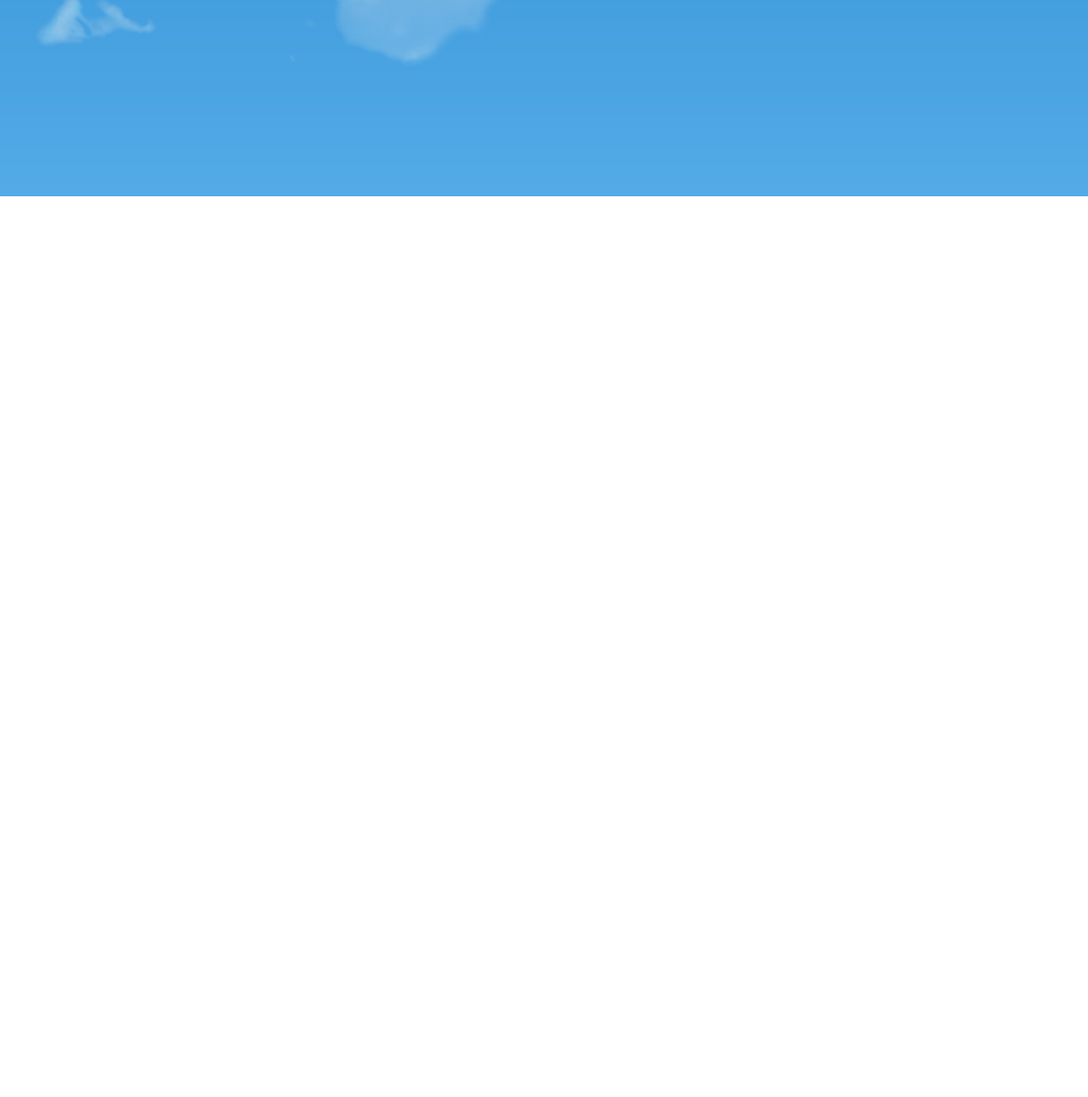
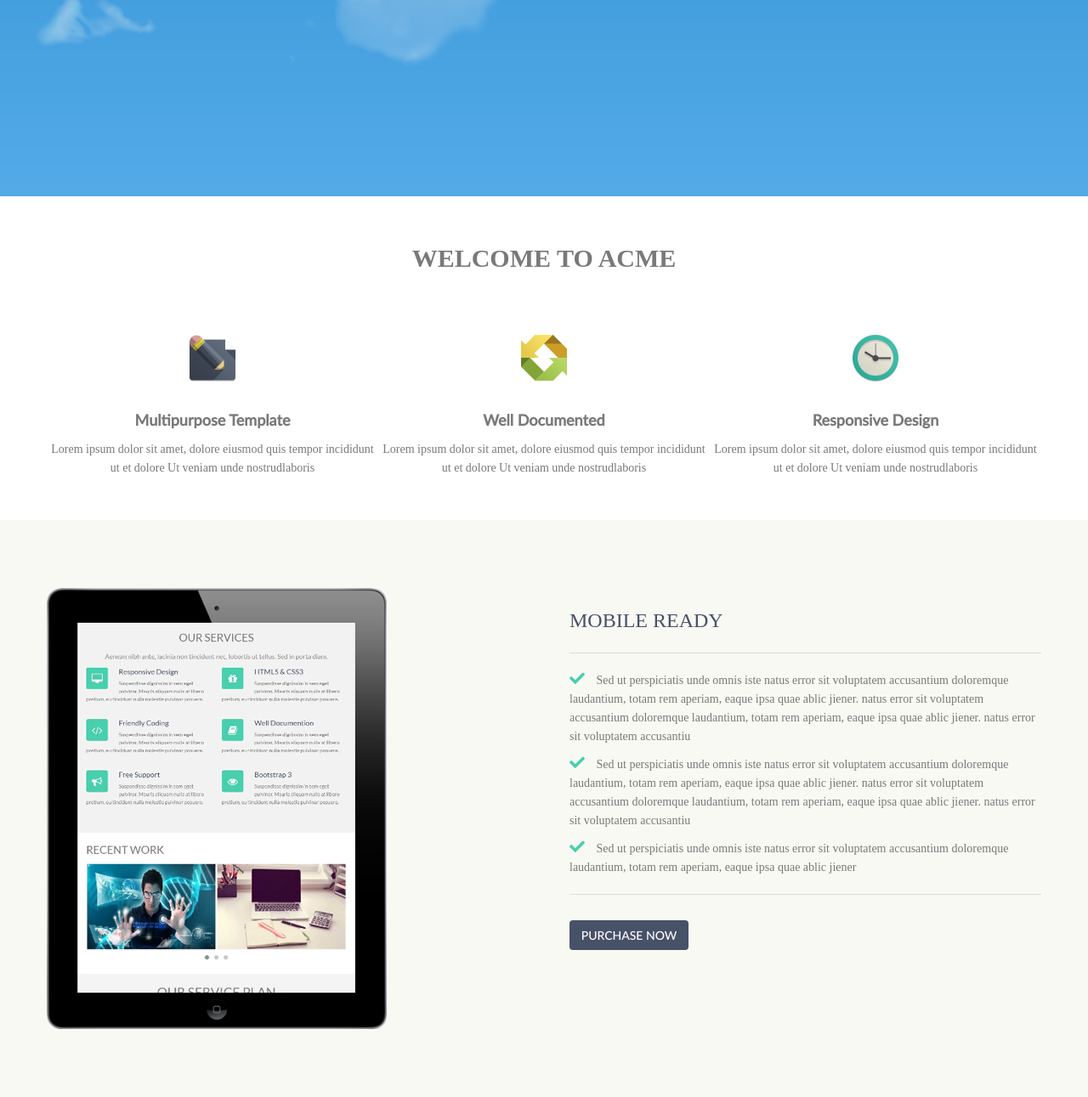
Before and after one commit to frontend90/acme, a plain HTML site: page index.html in a window 1280 px wide. Shown: the part 569-1860 px from the top of the page at 85% size. Before the commit the page ends 800 px from the top, so only its background shows below. Drawn offline with nearby package versions, Linux system fonts and the light colour scheme; files whose address does not match are found by name; a web font is replaced by a local one.

Commit message:
верстка

```diff
--- a/index.html
+++ b/index.html
@@ -268,6 +268,77 @@
   </header>
   <!-- /.header -->
 
+  <main>
+    <section class="welcome">
+      <div class="container">
+        <div class="title">
+          <h3>welcome to acme</h3>
+        </div>
+        <!-- /.title -->
+        <div class="welcome-wrap">
+          <div class="block">
+            <img src="img/welcome/1.png" alt="">
+            <h5>Multipurpose Template</h5>
+            <p>Lorem ipsum dolor sit amet, dolore eiusmod quis tempor incididunt ut et dolore Ut veniam unde
+              nostrudlaboris</p>
+          </div>
+          <!-- /.block -->
+          <div class="block">
+            <img src="img/welcome/2.png" alt="">
+            <h5>Well Documented</h5>
+            <p>Lorem ipsum dolor sit amet, dolore eiusmod quis tempor incididunt ut et dolore Ut veniam unde
+              nostrudlaboris</p>
+          </div>
+          <!-- /.block -->
+          <div class="block">
+            <img src="img/welcome/3.png" alt="">
+            <h5>Responsive Design</h5>
+            <p>Lorem ipsum dolor sit amet, dolore eiusmod quis tempor incididunt ut et dolore Ut veniam unde
+              nostrudlaboris</p>
+          </div>
+          <!-- /.block -->
+        </div>
+        <!-- /.welcome-wrap -->
+      </div>
+      <!-- /.container -->
+    </section>
+    <!-- /.welcome -->
+    <section class="ready">
+      <div class="container">
+        <div class="ready-wrap">
+          <div class="img">
+            <img src="img/ready/tab1.png" alt="">
+          </div>
+          <!-- /.img -->
+          <div class="content">
+            <h5>mobile ready</h5>
+            <div class="desc">
+              <p><i class="fas fa-check"></i> Sed ut perspiciatis unde omnis iste natus error sit voluptatem accusantium
+                doloremque laudantium, totam rem aperiam, eaque ipsa quae ablic jiener. natus error sit voluptatem
+                accusantium doloremque laudantium, totam rem aperiam, eaque ipsa quae ablic jiener. natus error sit
+                voluptatem accusantiu</p>
+              <p><i class="fas fa-check"></i> Sed ut perspiciatis unde omnis iste natus error sit voluptatem accusantium
+                doloremque laudantium, totam rem aperiam, eaque ipsa quae ablic jiener. natus error sit voluptatem
+                accusantium doloremque laudantium, totam rem aperiam, eaque ipsa quae ablic jiener. natus error sit
+                voluptatem accusantiu</p>
+              <p><i class="fas fa-check"></i> Sed ut perspiciatis unde omnis iste natus error sit voluptatem accusantium
+                doloremque laudantium, totam rem aperiam, eaque ipsa quae ablic jiener</p>
+            </div>
+            <!-- /.desc -->
+            <div class="btn">
+              <button>purchase now</button>
+            </div>
+            <!-- /.btn -->
+          </div>
+          <!-- /.content -->
+        </div>
+        <!-- /.ready-wrap -->
+      </div>
+      <!-- /.container -->
+    </section>
+    <!-- /.ready -->
+  </main>
+
 
 
 
--- /dev/null
+++ b/sass/index/_ready.sass
@@ -0,0 +1,42 @@
+.ready
+  padding: 80px 0
+  background: #f9f9f3
+  & .ready-wrap
+    display: flex
+    justify-content: space-between
+    & .content
+      & h5
+        margin-top: 20px
+        color: #475168
+        text-transform: uppercase
+        font-size: 24px
+        font-weight: 400
+      & .desc
+        margin: 20px 0
+        max-width: 555px
+        border-top: 1px solid #dfdcdf
+        border-bottom: 1px solid #dfdcdf
+        padding: 20px 0
+        & p
+          line-height: 22px
+          margin-bottom: 10px
+          &:last-of-type
+            margin-bottom: 0
+          & .fas
+            +solid
+            color: #48cfad
+            margin-right: 10px
+            font-size: 18px
+      & .btn
+        margin-top: 30px
+        & button
+          width: 140px
+          height: 35px
+          background: #475168
+          border-radius: 4px
+          color: #ffffff
+          text-transform: uppercase
+          +lat_med
+          transition: 0.3s
+          &:hover
+            background: #48cfad
--- /dev/null
+++ b/sass/index/_welcome.sass
@@ -0,0 +1,24 @@
+.welcome
+  padding: 50px 0
+  & .title
+    text-align: center
+    & h3
+      font-size: 30px
+      text-transform: uppercase
+      +lat_light
+  & .welcome-wrap
+    margin-top: 45px
+    display: flex
+    justify-content: space-between
+    & .block
+      text-align: center
+      & img
+        width: 100px
+        height: 100px
+      & h5
+        margin-top: 10px
+        font-size: 18px
+        +lat_med
+      & p
+        margin-top: 10px
+        line-height: 22px
--- a/sass/style.sass
+++ b/sass/style.sass
@@ -1,2 +1,4 @@
 @import 'interface'
 @import 'index/header'
+@import 'index/welcome'
+@import 'index/ready'
```
Also changed, not shown: css/style.css, img/ready/tab1.png (added), img/welcome/1.png (added), img/welcome/2.png (added), img/welcome/3.png (added), 1 other file.
